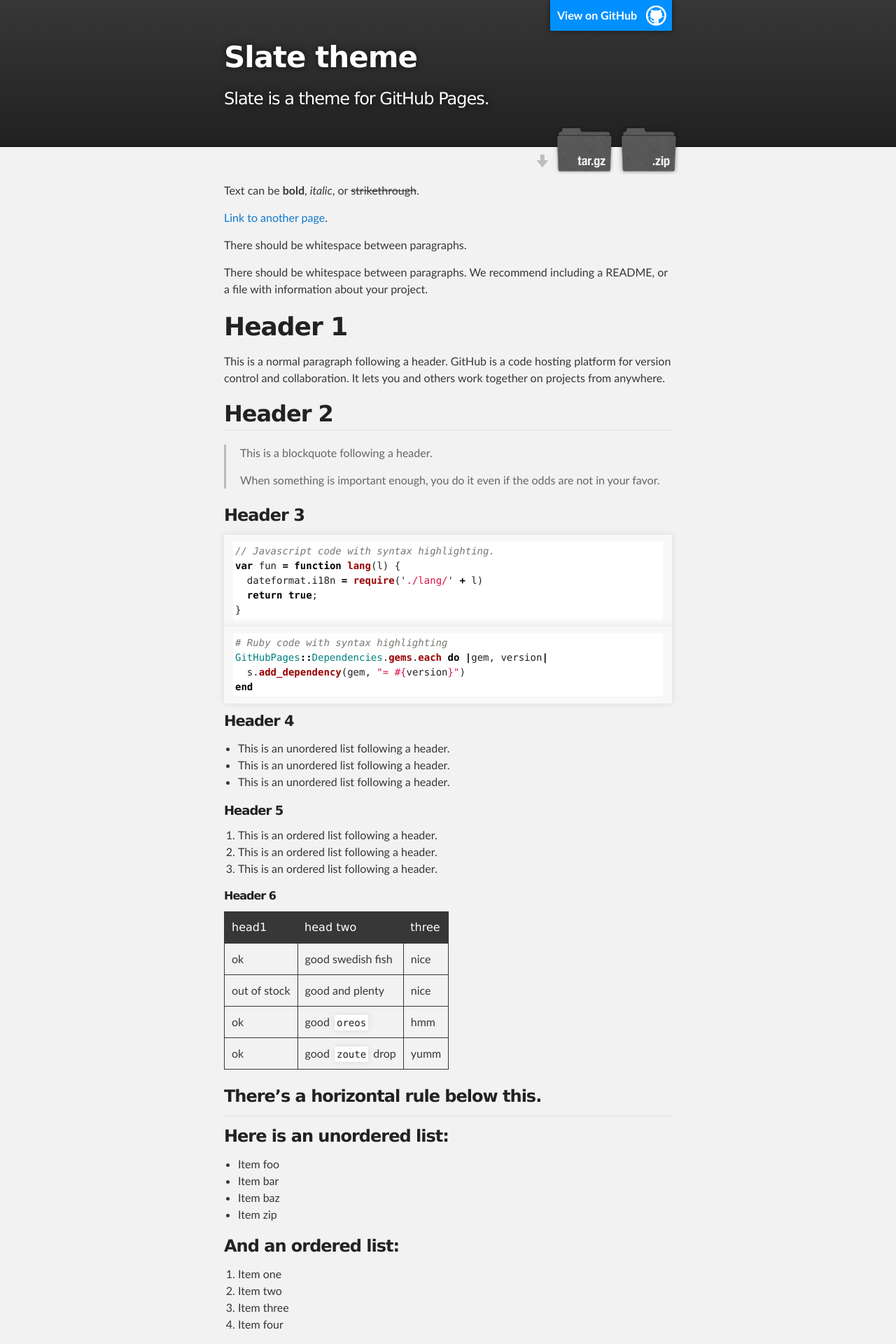
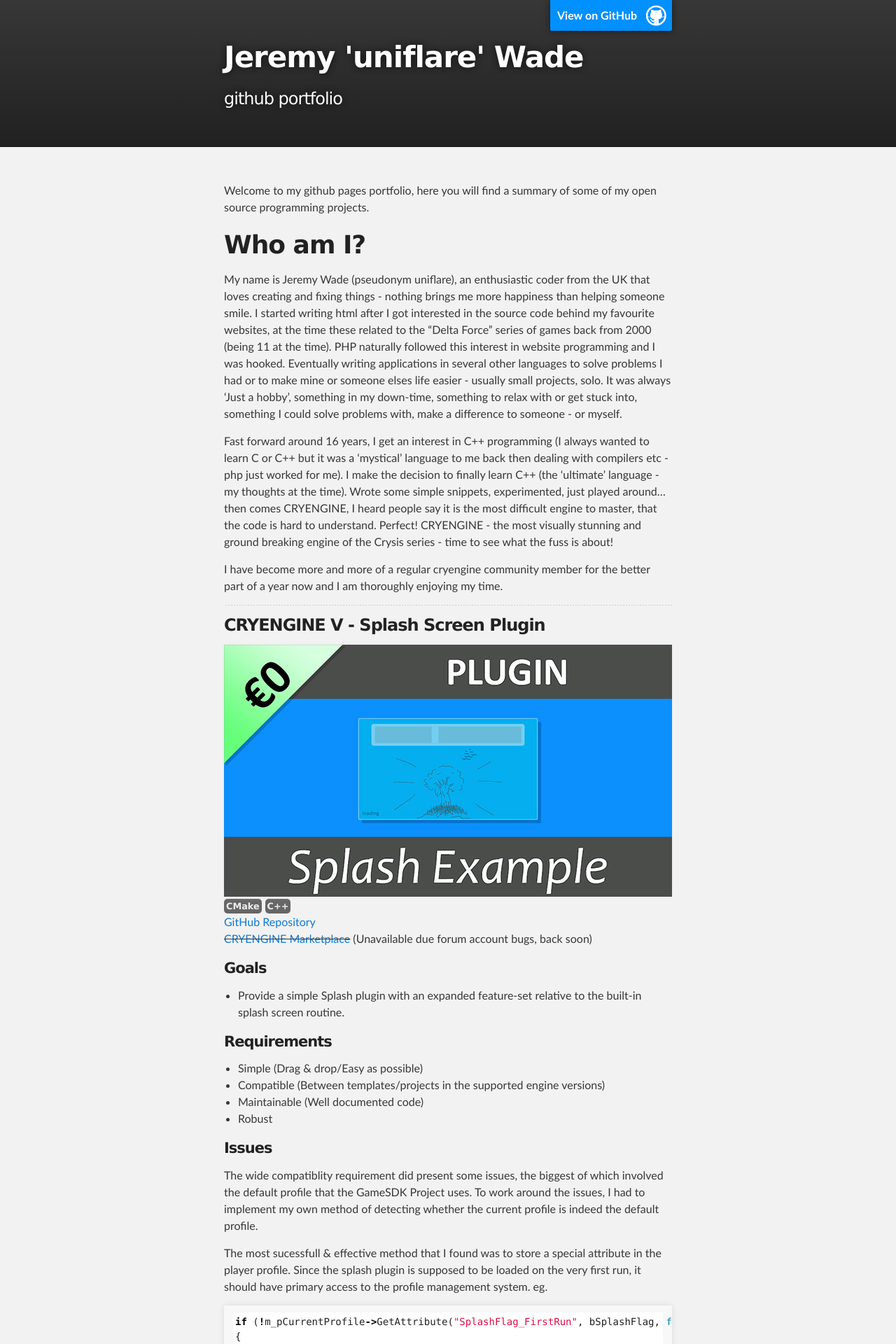
Before and after one commit to uniflare/uniflare.github.io, a Jekyll site: the page built from index.md, in a window 1280 px wide. Shown: the top 1920 px of the page at 70% size. Built offline with Jekyll 4.4.1, drawn with Linux system fonts in a browser that asks for light colours; some of the changed text lies outside the part shown.

Commit message:
!First public portfolio release

````diff
--- a/_config.yml
+++ b/_config.yml
@@ -1,5 +1,5 @@
-title: Slate theme
-description: Slate is a theme for GitHub Pages.
-show_downloads: true
-google_analytics:
+title: Jeremy 'uniflare' Wade
+description: github portfolio
+show_downloads: false
+google_analytics: false
 theme: jekyll-theme-slate
--- a/_layouts/default.html
+++ b/_layouts/default.html
@@ -10,6 +10,25 @@
     <link rel="stylesheet" type="text/css" media="screen" href="{{ '/assets/css/style.css?v=' | append: site.github.build_revision | relative_url }}">
 
     <title>{{ site.title | default: site.github.repository_name }}</title>
+
+	<style>
+	#langtag
+	{
+		border-radius: 5px;
+		background: #666;
+		padding: 3px;
+		color: #EEE;
+		font-family: verdana;
+		font-weight: bold;
+		margin-right: 5px;
+		font-size: 0.8em;
+	}
+
+	img
+	{
+		margin-top: 5px;
+	}
+	</style>
   </head>
 
   <body>
--- a/index.md
+++ b/index.md
@@ -2,122 +2,128 @@
 layout: default
 ---
 
-Text can be **bold**, _italic_, or ~~strikethrough~~.
+Welcome to my github pages portfolio, here you will find a summary of some of my open source programming projects.
 
-[Link to another page](another-page).
+# [](#header-1)Who am I?
 
-There should be whitespace between paragraphs.
+My name is Jeremy Wade (pseudonym uniflare), an enthusiastic coder from the UK that loves creating and fixing things - nothing brings me more happiness than helping someone smile.
+I started writing html after I got interested in the source code behind my favourite websites, at the time these related to the "Delta Force" series of games back from 2000 (being 11 at the time).
+PHP naturally followed this interest in website programming and I was hooked. Eventually writing applications in several other languages to solve problems I had or to make mine or someone elses life easier - usually small projects, solo.
+It was always 'Just a hobby', something in my down-time, something to relax with or get stuck into, something I could solve problems with, make a difference to someone - or myself.
 
-There should be whitespace between paragraphs. We recommend including a README, or a file with information about your project.
+Fast forward around 16 years, I get an interest in C++ programming (I always wanted to learn C or C++ but it was a 'mystical' language to me back then dealing with compilers etc - php just worked for me).
+I make the decision to finally learn C++ (the 'ultimate' language - my thoughts at the time). Wrote some simple snippets, experimented, just played around... then comes CRYENGINE, I heard people say it is the most difficult engine to master, that the code is hard to understand.
+Perfect! CRYENGINE - the most visually stunning and ground breaking engine of the Crysis series - time to see what the fuss is about!
 
-# [](#header-1)Header 1
-
-This is a normal paragraph following a header. GitHub is a code hosting platform for version control and collaboration. It lets you and others work together on projects from anywhere.
-
-## [](#header-2)Header 2
-
-> This is a blockquote following a header.
->
-> When something is important enough, you do it even if the odds are not in your favor.
-
-### [](#header-3)Header 3
-
-```js
-// Javascript code with syntax highlighting.
-var fun = function lang(l) {
-  dateformat.i18n = require('./lang/' + l)
-  return true;
-}
-```
-
-```ruby
-# Ruby code with syntax highlighting
-GitHubPages::Dependencies.gems.each do |gem, version|
-  s.add_dependency(gem, "= #{version}")
-end
-```
-
-#### [](#header-4)Header 4
-
-*   This is an unordered list following a header.
-*   This is an unordered list following a header.
-*   This is an unordered list following a header.
-
-##### [](#header-5)Header 5
-
-1.  This is an ordered list following a header.
-2.  This is an ordered list following a header.
-3.  This is an ordered list following a header.
-
-###### [](#header-6)Header 6
-
-| head1        | head two          | three |
-|:-------------|:------------------|:------|
-| ok           | good swedish fish | nice  |
-| out of stock | good and plenty   | nice  |
-| ok           | good `oreos`      | hmm   |
-| ok           | good `zoute` drop | yumm  |
-
-### There's a horizontal rule below this.
+I have become more and more of a regular cryengine community member for the better part of a year now and I am thoroughly enjoying my time.
 
 * * *
 
-### Here is an unordered list:
+### [](#header-3)CRYENGINE V - Splash Screen Plugin
+![Splash Screen Plugin for CRYENGINE 5.3](/assets/images/splashplugin.jpg)
+<span id="langtag">CMake</span><span id="langtag">C++</span><br/>
+[GitHub Repository](https://github.com/uniflare/SplashExample)<br />~~[CRYENGINE Marketplace](https://www.cryengine.com/marketplace/product/splash-screen-example-plugin)~~ (Unavailable due forum account bugs, back soon)<br/>
 
-*   Item foo
-*   Item bar
-*   Item baz
-*   Item zip
+#### Goals
+- Provide a simple Splash plugin with an expanded feature-set relative to the built-in splash screen routine.
 
-### And an ordered list:
+#### Requirements
+- Simple (Drag & drop/Easy as possible)
+- Compatible (Between templates/projects in the supported engine versions)
+- Maintainable (Well documented code)
+- Robust
 
-1.  Item one
-1.  Item two
-1.  Item three
-1.  Item four
+#### Issues
+The wide compatiblity requirement did present some issues, the biggest of which involved the default profile that the GameSDK Project uses.
+To work around the issues, I had to implement my own method of detecting whether the current profile is indeed the default profile.
 
-### And a nested list:
+The most sucessfull & effective method that I found was to store a special attribute in the player profile. Since the splash plugin is supposed
+to be loaded on the very first run, it should have primary access to the profile management system. eg.
+```cpp
+if (!m_pCurrentProfile->GetAttribute("SplashFlag_FirstRun", bSplashFlag, false))
+{
+	...
+}
+```
+I decided the risk of having this plugin added during an already released game and a user that set the lowest supported resolution was adequately low.
+A positive side-effect of this implementation appears to 'Fix' the initial default GameSDK Profile management code that deals with the user resolution settings.
 
-- level 1 item
-  - level 2 item
-  - level 2 item
-    - level 3 item
-    - level 3 item
-- level 1 item
-  - level 2 item
-  - level 2 item
-  - level 2 item
-- level 1 item
-  - level 2 item
-  - level 2 item
-- level 1 item
+#### tl'dr
+ - Compatible with GameZero & GameSDK + Project templates (5.3).
+ - Plug n Play - minimal setup required.
+ - Well documented source code and revision history.
+ - Modified to meet end-user feedback (pre-splash was a suggestion).
 
-### Small image
+* * *
 
-![](https://assets-cdn.github.com/images/icons/emoji/octocat.png)
+### [](#header-3)CMakeGen
+![CMakeLists.txt Generator](/assets/images/cmakegen.jpg)
+<span id="langtag">CMake</span><span id="langtag">C++</span><br/>
+[GitHub Repository](https://github.com/uniflare/CMakeGen)<br/>
 
-### Large image
+#### Goals
+- To provide a simple yet effective CMakeLists.txt generator based on the source root folder/file structure.
 
-![](https://guides.github.com/activities/hello-world/branching.png)
+#### Requirements
+- Drag & Drop (Project Source Root)
+- Double-click (Look for "Code" sub folder)
+- Adaptable (Generates a modifiable Root CMakelists Template file)
+- Maintainable
+- Robust
 
+* * *
 
-### Definition lists can be used with HTML syntax.
+### [](#header-3)Arma 2/3 - Server Keepalive Batch Tools
+![Server Keepalive Batch Tools](/assets/images/skbt.jpg)
+<span id="langtag">BatchFile</span><span id="langtag">C#</span><br/>
+[GitHub Repository](https://github.com/uniflare/skbtforarma)<br/>
 
-<dl>
-<dt>Name</dt>
-<dd>Godzilla</dd>
-<dt>Born</dt>
-<dd>1952</dd>
-<dt>Birthplace</dt>
-<dd>Japan</dd>
-<dt>Color</dt>
-<dd>Green</dd>
-</dl>
+#### Goals
+ - Initially to provide administration relief and improve the admins QOL regarding a dedicated arma 2 server by:
+	- OneClick (or doubleclick) Start/Stop/Restart of a server instance
+	- Easy server version synchronisation
+	- Auto restart on crash/exit
+	- Realtime logging/continuous console output for monitoring
+	- Integration with the server (start/stop/restart routines)
+	- Manual control via provided start/stop/restart etc batch files.
 
-```
-Long, single-line code blocks should not wrap. They should horizontally scroll if they are too long. This line should be long enough to demonstrate this.
-```
+ - Expanded to create a more modular system over time by:
+	- Creating a C# install manager that can handle multiple installations on the same machine.
+	- The new application can also control the batch script via provided batch files you can execute.
+	- Making the system open-source on github
+	- Adapted to Arma 3 from Arma 2
 
-```
-The final element.
-```
+#### Requirements
+- Easy installation management (Installer created for this purpose)
+- Easy to congigure and use
+- Core system entirely in BatchFile (Requirement from current admins)
+- Modular (Batch can be difficult to keep organised, common routines were separated into separate files)
+
+#### Issues
+The buggest issues were the batch scripting itself, learning the intricacies of windows Batch File (or.. 'Modern DOS') was an interesting experience.
+Definitely not reccommended to use batch for this kind of advanced functionality but it works.
+
+#### tl'dr
+ - Compatible with GameZero & GameSDK + Project templates (5.3).
+ - Plug n Play - minimal setup required.
+ - Well documented source code and revision history.
+ - Modified to meet end-user feedback (pre-splash was a suggestion).
+
+* * *
+
+### [](#header-3)Contribution - CE Tools
+<span id="langtag">Python</span><br/>
+[GitHub Repository](https://github.com/patsytau/ce_tools)<br/>
+
+#### Purpose of script
+To provide an easy alternative for new CE developers to quickly package a development build of their game to pass to users without, for example, the engine, or launcher to run and test the game.
+
+#### Purpose of contribution
+- To fix incompatiblity with new CE Versions
+- To maximize compatiblity (Newer & Older CE Versions)
+
+* * *
+
+### [](#header-3)Activity - CRYENGINE Forums
+[Getting Started with CE guides](https://forum.cryengine.com/viewtopic.php?f=11&t=66)<br />
+[Forum Profile](https://forum.cryengine.com/memberlist.php?mode=viewprofile&u=83036)
````
Also changed, not shown: assets/images/cmakegen.jpg (added), assets/images/skbt.jpg (added), assets/images/splashplugin.jpg (added).
